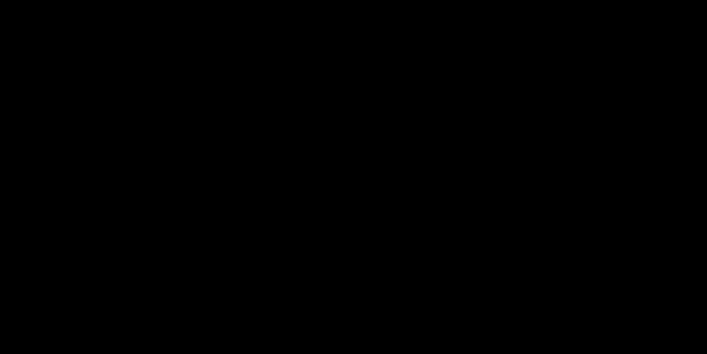
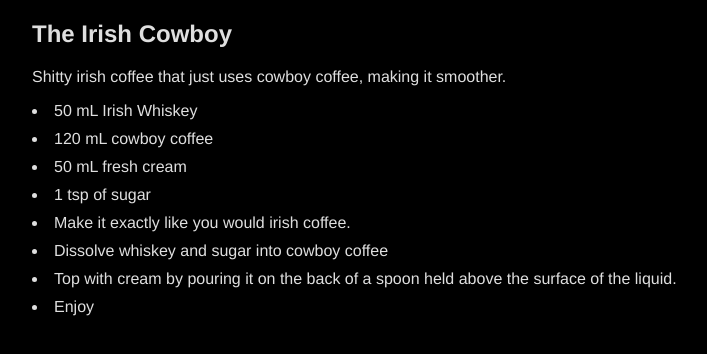
Before and after one commit to zxnnia/tsubasa, a plain HTML site: page drinks.html in a window 1280 px wide. Shown: the whole page, without its empty margins (168-875 px from the left). Drawn offline with Linux system fonts and the light colour scheme.

Commit message:
Update drinks.html

```diff
--- a/drinks.html
+++ b/drinks.html
@@ -7,3 +7,19 @@
   <meta name="description" content="Various recipes for various drinks and cocktails.">
   <title>Drinks and Cocktails</title>
 </head>
+
+<body>
+  <h2 id=rating-overview>The Irish Cowboy</h1>
+  <p>Shitty irish coffee that just uses cowboy coffee, making it smoother.</p>
+  <u1>
+    <li>50 mL Irish Whiskey</li>
+    <li>120 mL cowboy coffee</li>
+    <li>50 mL fresh cream</li>
+    <li>1 tsp of sugar</li>
+  </u1>
+  <li>Make it exactly like you would irish coffee.</li>
+  <li>Dissolve whiskey and sugar into cowboy coffee</li>
+  <li>Top with cream by pouring it on the back of a spoon held above the surface of the liquid.</li>
+  <li>Enjoy</li>
+  </body>
+</html>
```
